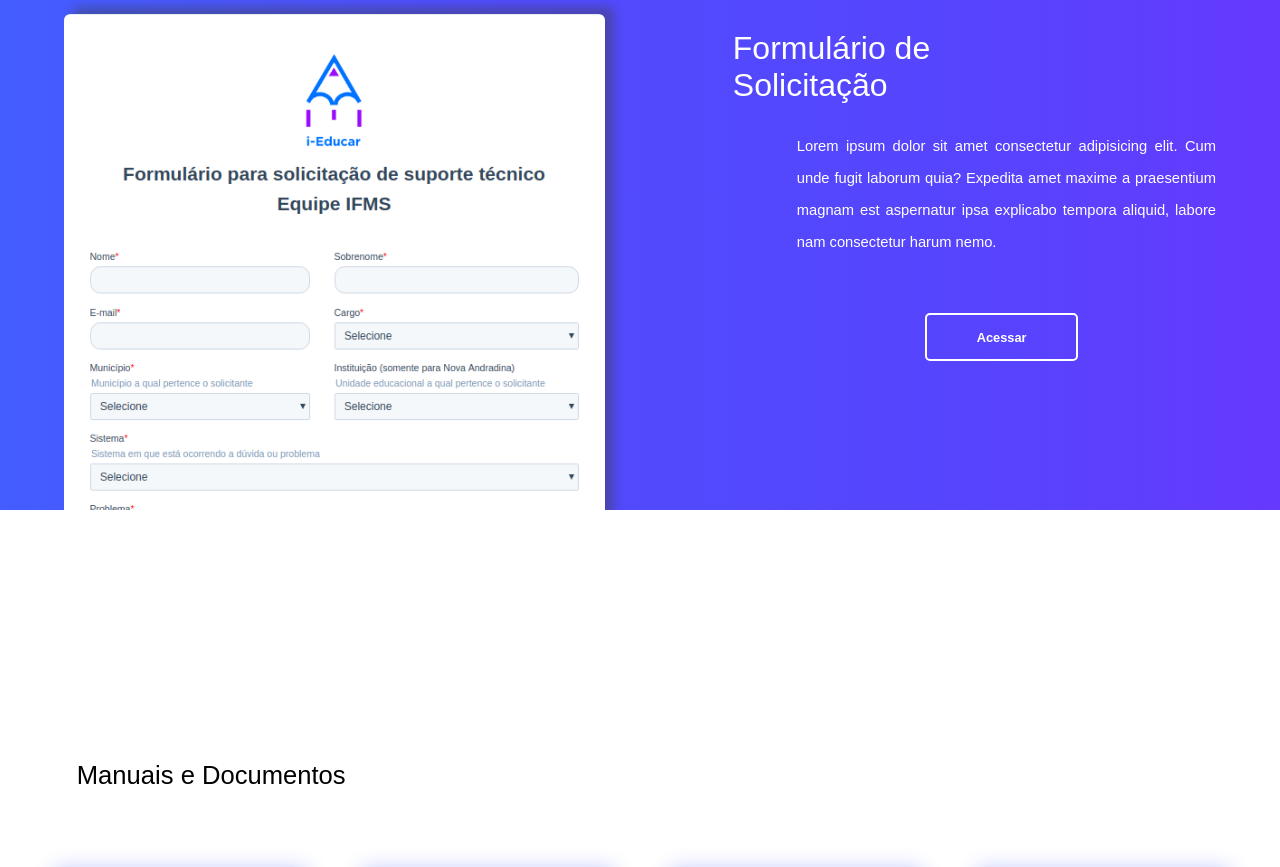
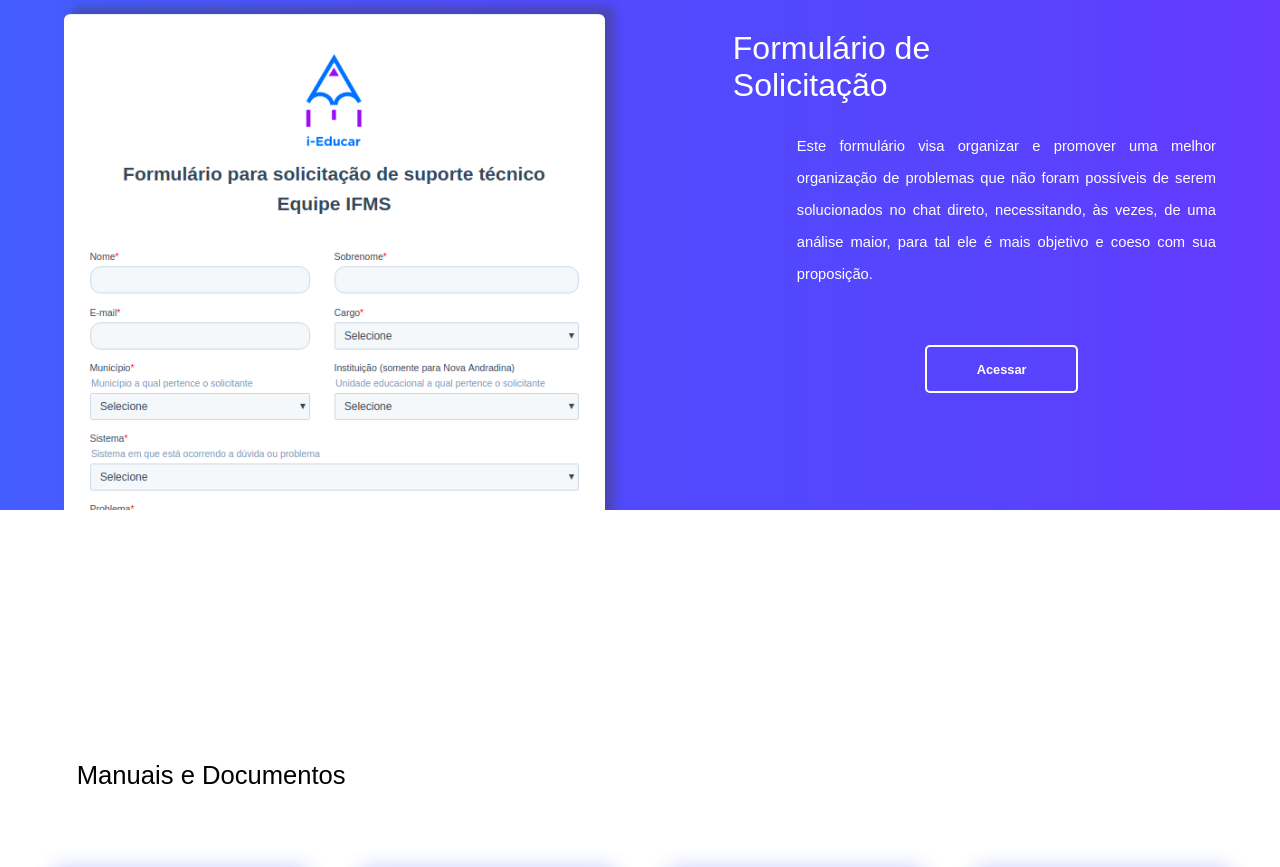
Before and after one commit to JuliandroR/PageIeducar, a website: page public/index.html in a window 1280 px wide. Shown: the part 1580-2447 px from the top of the page. Drawn offline with Linux system fonts and the light colour scheme.

Commit message:
Atualiza o texto do container do formulário de solicitação

```diff
--- a/public/index.html
+++ b/public/index.html
@@ -55,9 +55,11 @@
             <img src="./img/formulário de solicitação.png" alt="">
             <div>
                 <h2 class="title-form">Formulário de Solicitação</h2>
-                <p class="text-form">Lorem ipsum dolor sit amet consectetur adipisicing elit. Cum unde fugit laborum
-                    quia? Expedita amet maxime a praesentium magnam est aspernatur ipsa explicabo tempora aliquid,
-                    labore nam consectetur harum nemo.
+                <p class="text-form">Este formulário visa organizar e promover uma melhor organização de problemas que
+                    não foram possíveis de serem
+                    solucionados no chat direto, necessitando, às vezes, de uma análise maior, para tal ele é mais
+                    objetivo e coeso com sua
+                    proposição.
                 </p>
                 <a href="https://share.hsforms.com/1zKzAyuw0TM-1r9e_HkxH2g3bmqv" target="_blank">
                     <button class="button-form">Acessar</button>
```
